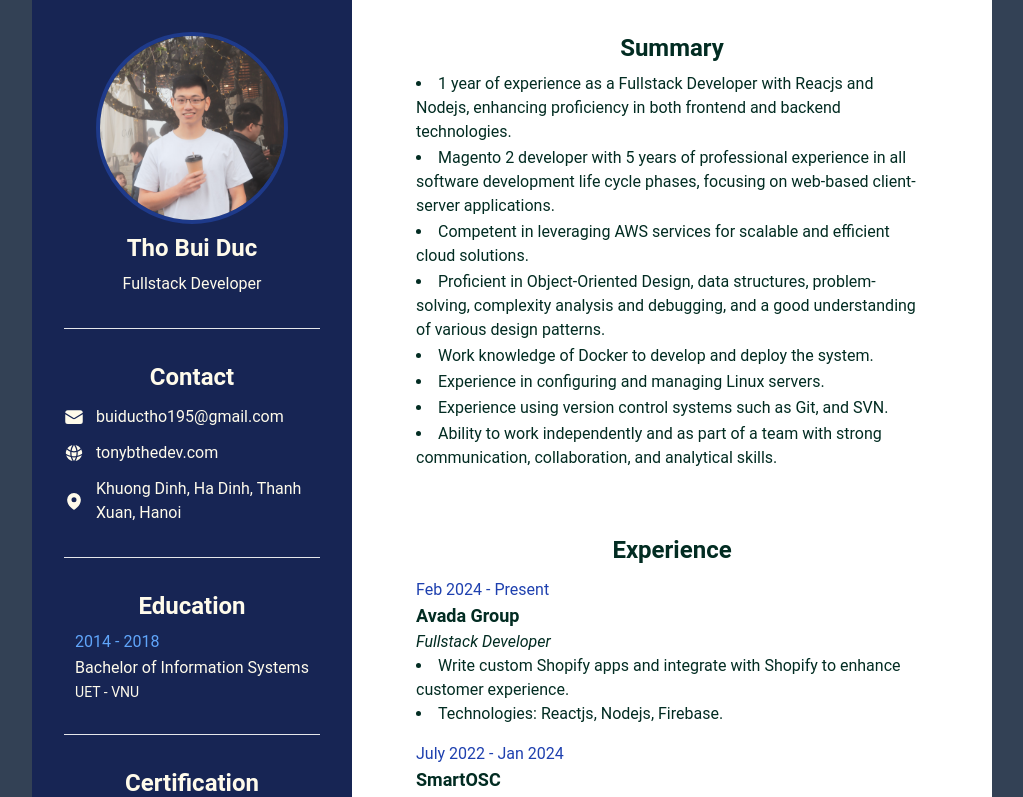
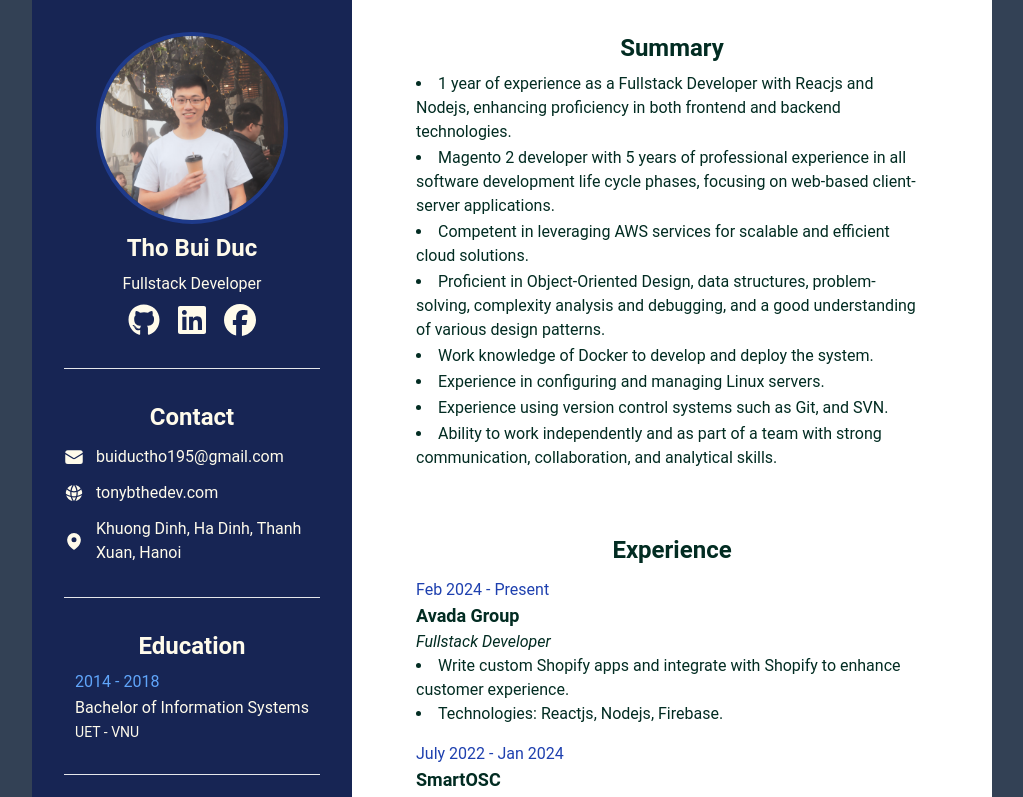
Before and after one commit to bdt195/cv, a React (Vite) app: page / in a window 1280 px wide. Shown: the top 797 px of the page, without its empty margins (128-1151 px from the left). Built offline with nearby package versions, Linux system fonts and the light colour scheme.

Commit message:
Add social icons
Signed-off-by: TonyB <buiductho195@gmail.com>

```diff
--- a/package.json
+++ b/package.json
@@ -10,6 +10,9 @@
     "preview": "vite preview"
   },
   "dependencies": {
+    "@fortawesome/fontawesome-svg-core": "^6.5.2",
+    "@fortawesome/free-brands-svg-icons": "^6.5.2",
+    "@fortawesome/react-fontawesome": "^0.2.2",
     "@heroicons/react": "^2.1.5",
     "react": "^18.3.1",
     "react-dom": "^18.3.1"
--- a/src/App.jsx
+++ b/src/App.jsx
@@ -11,6 +11,7 @@ function App() {
       <div className="md:grid md:grid-cols-6 lg:col-span-6 lg:col-start-2 2xl:col-span-6 2xl:col-start-3 2xl:grid-cols-10">
         <div className="bg-blue-950 text-amber-50 md:col-span-2 2xl:col-span-3">
           <ProfileCard />
+
           <hr className="mx-8 my-0 h-px border-0 bg-gray-200" />
           <ContactCard />
           <hr className="mx-8 my-0 h-px border-0 bg-gray-200" />
--- a/src/components/ProfileCard.jsx
+++ b/src/components/ProfileCard.jsx
@@ -1,6 +1,25 @@
 import avatar from '../assets/avatar.webp';
+import { FontAwesomeIcon } from '@fortawesome/react-fontawesome';
+import { faFacebook, faGithub, faLinkedin } from '@fortawesome/free-brands-svg-icons';
 
 const ProfileCard = () => {
+  const socials = [
+    {
+      id: 'github',
+      icon: faGithub,
+      url: 'https://github.com/bdt195',
+    },
+    {
+      id: 'linkedin',
+      icon: faLinkedin,
+      url: 'https://linkedin.com/in/tho-bui-090870162',
+    },
+    {
+      id: 'facebook',
+      icon: faFacebook,
+      url: 'https://facebook.com/buiductho14111995',
+    },
+  ];
   return (
     <div className="flex flex-col items-center justify-center gap-2 p-6 md:p-8">
       <img
@@ -10,6 +29,13 @@ const ProfileCard = () => {
       />
       <h1 className="text-2xl font-bold">Tho Bui Duc</h1>
       <h1 className="">Fullstack Developer</h1>
+      <div className="flex gap-4">
+        {socials.map((social) => (
+          <a key={social.id} href={social.url} target="_blank">
+            <FontAwesomeIcon className="w-8" size="2xl" icon={social.icon} />
+          </a>
+        ))}
+      </div>
     </div>
   );
 };
```
Also changed, not shown: 1 other file (tests, documents, lock files or other folders).
